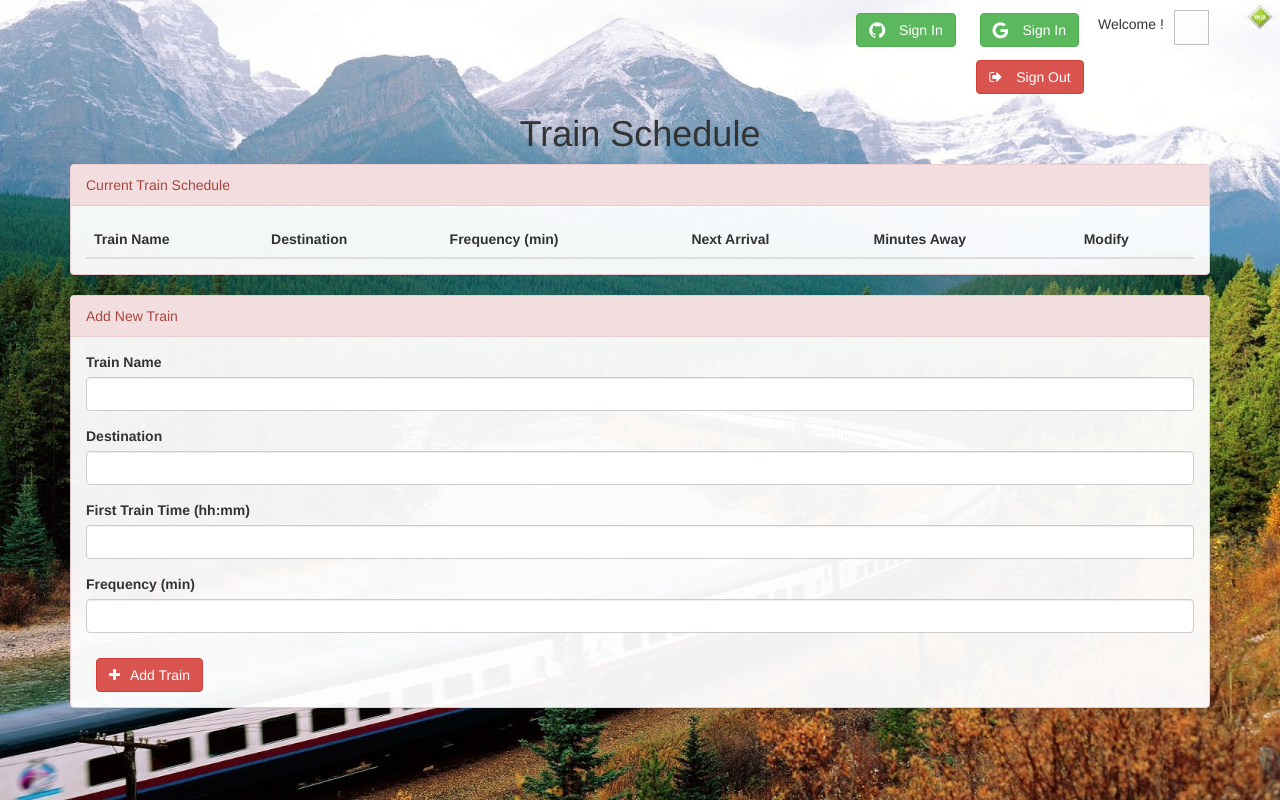
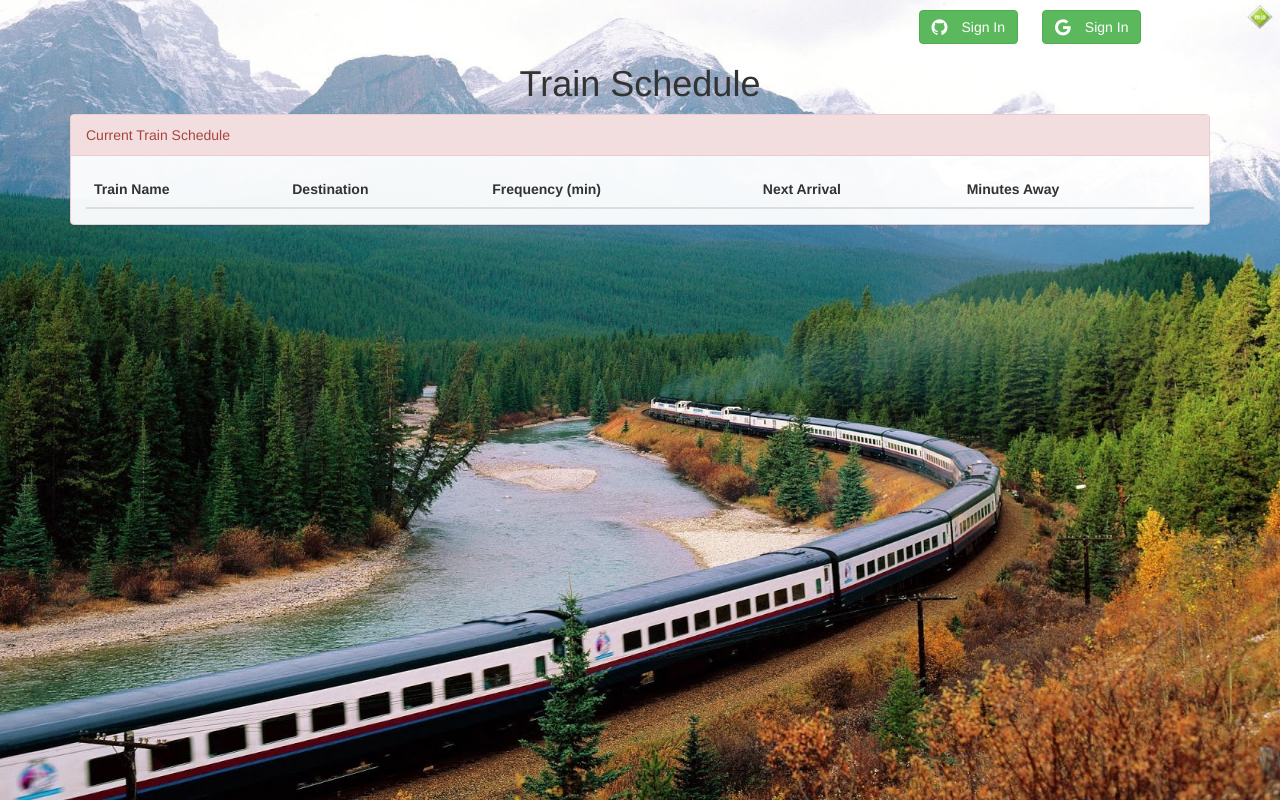
Before and after one commit to AceARK/TrainScheduler, a PHP site: page / in a window 1280 px wide. Run offline with PHP 8.4, Linux system fonts and the light colour scheme; lists and menus that the app fills with data are empty; some libraries are stand-ins or nearby versions.

Commit message:
Adding code to display edit/add buttons only on github login.

```diff
--- a/assets/css/style.css
+++ b/assets/css/style.css
@@ -59,3 +59,7 @@ i {
 .undoEditClick> i {
 	margin-right: 0px;
 }
+
+#newTrainAdditionPanel, .signedIn {
+	display: none;
+}
--- a/assets/javascript/app.js
+++ b/assets/javascript/app.js
@@ -13,15 +13,13 @@ var database = firebase.database();
 
 var githubProvider = new firebase.auth.GithubAuthProvider();
 
-var googleProvider = new firebase.auth.GoogleAuthProvider();
+// var googleProvider = new firebase.auth.GoogleAuthProvider();
 
 var allTrains = [];
 
 var interval;
 
 var userName, profilePicSrc;
-
-$('[data-toggle="tooltip"]').tooltip();
 
 $("#signOut, #welcomeName, #userPic").hide();
 
@@ -37,6 +35,9 @@ $("#signInWithGithub").on("click", function(){
 		var user = result.user;
 
 		console.log("token - "+token);
+
+		$("#newTrainAdditionPanel").show();
+		$(".edit").show();
 
 		$("#userName").html(user.displayName);
 		$("#userPic").attr('src', user.photoURL);
@@ -207,7 +208,7 @@ function updateUIWithData(childSnapshotVal,key) {
 
 		var nextArrivalTime = moment().add(minutesToArrival, "minutes");
 
-		$("#tableBody").append("<tr id='"+ key +"'><td><input type='text' class='name' value='" + trainName + "'></td><td><input type='text' class='destination' value='" + destination + "'></td><td>" + frequency + "</td><td><input type='text' class='arrivalTime' value='" + moment(nextArrivalTime).format("hh:mm A") + "'></td><td>" + minutesToArrival + "</td><td><button type='submit' class='edit btn btn-danger'><i class='fa fa-pencil' aria-hidden='true'></i>Edit</button><button type='submit' class='update btn btn-danger'><i class='fa fa-check' aria-hidden='true'></i>Update</button><button type='submit' class='remove btn btn-danger'><i class='fa fa-trash' aria-hidden='true'></i>Remove</button><button class='undoEditClick btn btn-danger'><i class='fa fa-undo' aria-hidden='true'></i></button></td></tr>");
+		$("#tableBody").append("<tr id='"+ key +"'><td><input type='text' class='name' value='" + trainName + "'></td><td><input type='text' class='destination' value='" + destination + "'></td><td>" + frequency + "</td><td><input type='text' class='arrivalTime' value='" + moment(nextArrivalTime).format("hh:mm A") + "'></td><td>" + minutesToArrival + "</td><td><button type='submit' class='signedIn edit btn btn-danger'><i class='fa fa-pencil' aria-hidden='true'></i>Edit</button><button type='submit' class='update btn btn-danger'><i class='fa fa-check' aria-hidden='true'></i>Update</button><button type='submit' class='remove btn btn-danger'><i class='fa fa-trash' aria-hidden='true'></i>Remove</button><button class='undoEditClick btn btn-danger'><i class='fa fa-undo' aria-hidden='true'></i></button></td></tr>");
 		$("td> input").attr('disabled', true).addClass('non-editable');
 		$(".update, .remove, .undoEditClick").hide();
 }
--- a/index.html
+++ b/index.html
@@ -47,7 +47,7 @@
 							        <th>Frequency (min)</th>
 							        <th>Next Arrival</th>
 							        <th>Minutes Away</th>
-							        <th>Modify</th>
+							        <th class="signedIn">Modify</th>
 							    </tr>
 							</thead>
 							<tbody id= "tableBody">
@@ -60,7 +60,7 @@
 
 		<div class="row">
 			<div class="col-sm-12">
-				<div class="panel panel-danger">
+				<div class="panel panel-danger" id="newTrainAdditionPanel">
 					<div class="panel-heading">Add New Train</div>
 					<div class="panel-body">
 						<form id="addNewTrain">
```
